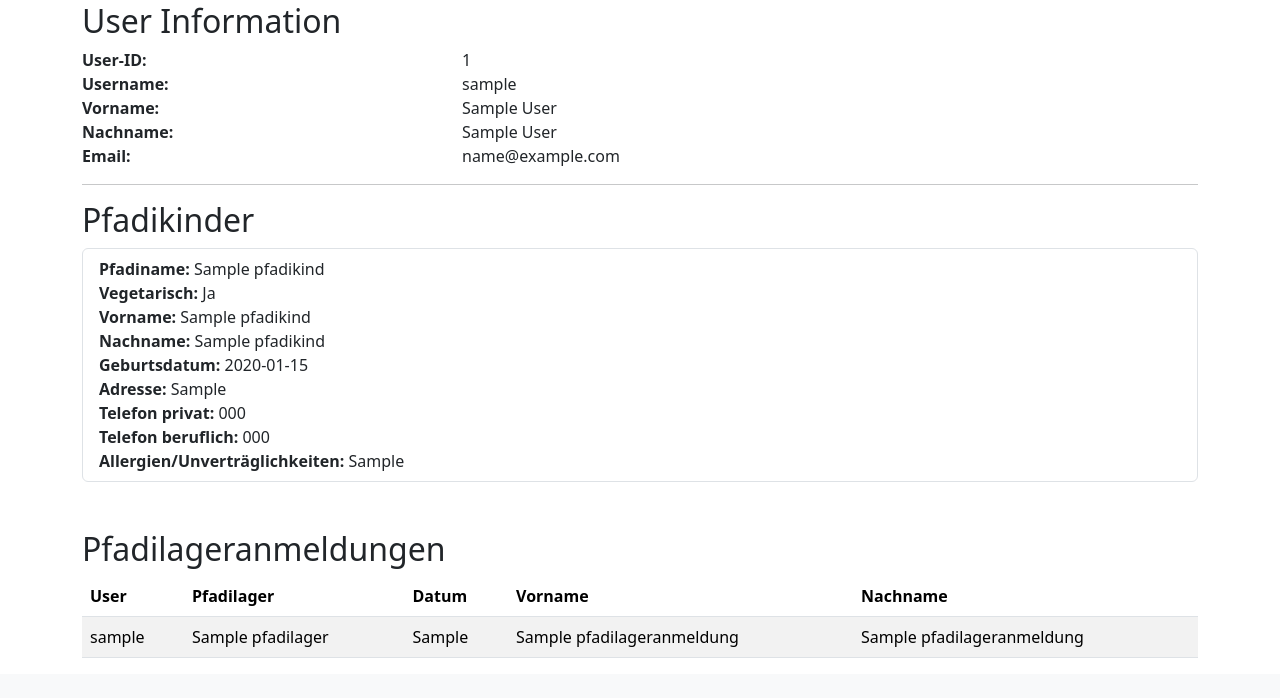
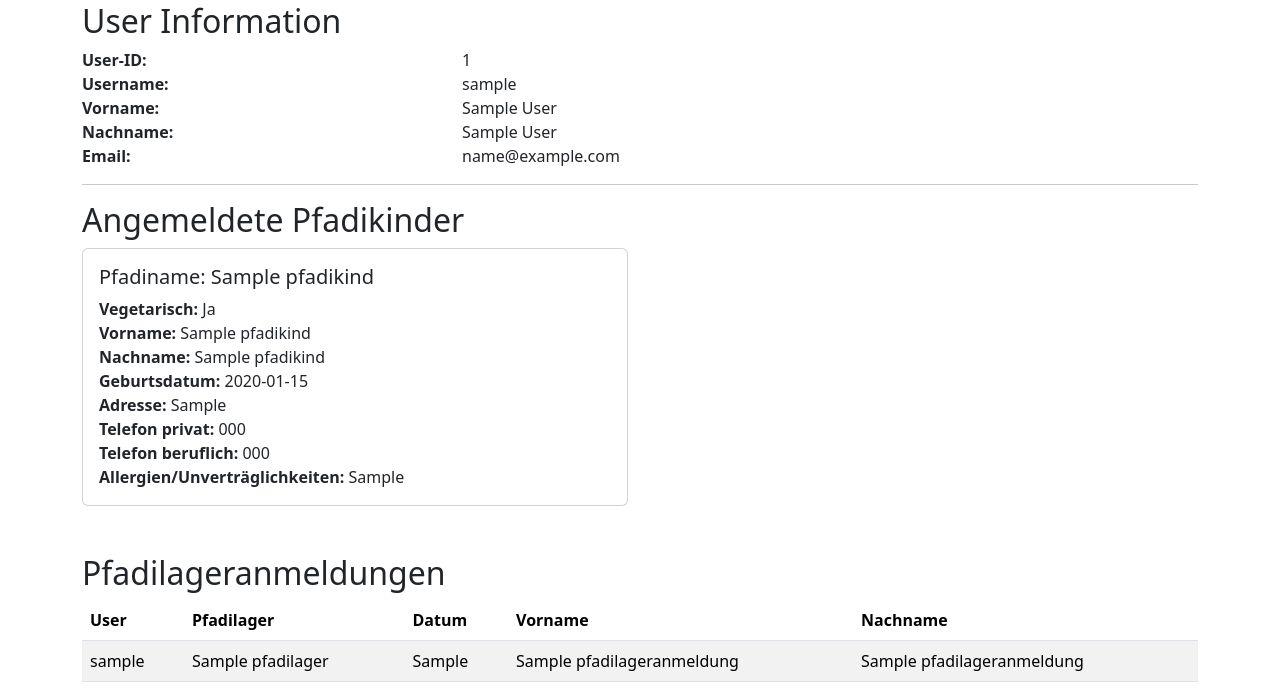
Before and after one commit to hzimat2023/pfadifinder, a Flask app: a page that uses app/templates/user.html in a window 1280 px wide. Shown: the part 135-833 px from the top of the page. Before the commit the page ends 793 px from the top, so only its background shows below. Run offline with Flask 3, Linux system fonts and the light colour scheme; a user stored in the database is signed in; tables that the repository leaves empty hold one stand-in row (values such as "Sample post").

Commit message:
Pfadilageranmeldung3 (Filter)

```diff
--- a/app/routes.py
+++ b/app/routes.py
@@ -163,17 +163,37 @@ def pfadilager():
 @login_required
 @admin_required
 def admin_dashboard():
-    # Hier können Sie die Administrationsfunktionen hinzufügen
+
     return render_template('admin_dashboard.html')
+
+
 
 
 @app.route('/angemeldete_pfadilager', methods=['GET'])
 @login_required
 def angemeldete_pfadilager():
-    # Holen Sie sich alle Pfadilageranmeldungen des aktuellen Benutzers
     anmeldungen = Pfadilageranmeldung.query.all()
 
-    return render_template('angemeldete_pfadilager.html', title='Angemeldete Pfadilager', anmeldungen=anmeldungen)
+    # Holen Sie alle Pfadilager und entfernen Sie Duplikate, um einzigartige Datumsauswahlen zu erhalten.
+    pfadilager_list = Pfadilager.query.all()
+    unique_dates = set(pfadilager.datum for pfadilager in pfadilager_list)
+
+    selected_pfadilager = request.args.get('pfadilager', default='', type=str)
+    selected_datum = request.args.get('datum', default='', type=str)
+
+    if selected_pfadilager and selected_datum:
+        # Filtern Sie die Anmeldungen nach ausgewähltem Pfadilager und Datum.
+        anmeldungen = Pfadilageranmeldung.query.filter_by(pfadilager_id=selected_pfadilager, datum=selected_datum).all()
+    elif selected_pfadilager:
+        # Filtern Sie die Anmeldungen nach ausgewähltem Pfadilager.
+        anmeldungen = Pfadilageranmeldung.query.filter_by(pfadilager_id=selected_pfadilager).all()
+    elif selected_datum:
+        # Filtern Sie die Anmeldungen nach ausgewähltem Datum.
+        anmeldungen = Pfadilageranmeldung.query.filter_by(datum=selected_datum).all()
+
+    return render_template('angemeldete_pfadilager.html', title='Angemeldete Pfadilager', anmeldungen=anmeldungen, pfadilager_list=unique_dates)
+
+
 
 
 
--- a/app/templates/admin_dashboard.html
+++ b/app/templates/admin_dashboard.html
@@ -7,7 +7,7 @@
     <a class="nav-link" href="{{ url_for('create_pfadilager') }}">Pfadi Lager hinzufügen</a>
 </li>
 <li class="nav-item">
-    <a class="nav-link" href="{{ url_for('angemeldete_pfadilager') }}">Pfadi Lager hinzufügen</a>
+    <a class="nav-link" href="{{ url_for('angemeldete_pfadilager') }}">Pfadilager anmeldungen</a>
 </li>
 </div>
 {% endblock %}
--- a/app/templates/user.html
+++ b/app/templates/user.html
@@ -49,11 +49,14 @@
 
 <div class="container">
     <hr>
-    <h2>Pfadikinder</h2>
-    <ul class="list-group">
+    <h2>Angemeldete Pfadikinder</h2>
+    <div class="row">
         {% for pfadikind in current_user.pfadikinder %}
-            <li class="list-group-item">
-                <strong>Pfadiname:</strong> {{ pfadikind.pfadiname }}<br>
+            <div class="col-md-6">
+                <div class="card">
+                    <div class="card-body">
+                        <h5 class="card-title">Pfadiname: {{ pfadikind.pfadiname }}</h5>
+                        <p class="card-text">
                             <strong>Vegetarisch:</strong> {% if pfadikind.vegetarisch %}Ja{% else %}Nein{% endif %}<br>
                             <strong>Vorname:</strong> {{ pfadikind.vorname }}<br>
                             <strong>Nachname:</strong> {{ pfadikind.nachname }}<br>
@@ -62,10 +65,14 @@
                             <strong>Telefon privat:</strong> {{ pfadikind.telefonprivat }}<br>
                             <strong>Telefon beruflich:</strong> {{ pfadikind.telefonberuflich }}<br>
                             <strong>Allergien/Unverträglichkeiten:</strong> {{ pfadikind.allergien_unvertraeglichkeiten }}<br>
-            </li>
+                        </p>
+                    </div>
+                </div>
+            </div>
         {% endfor %}
-    </ul>
     </div>
+</div>
+
 
 
 </br>
```
Also changed, not shown: app/templates/angemeldete_pfadilager.html (+31 -1 lines). Lines whose indentation alone changed are shown as unchanged.
